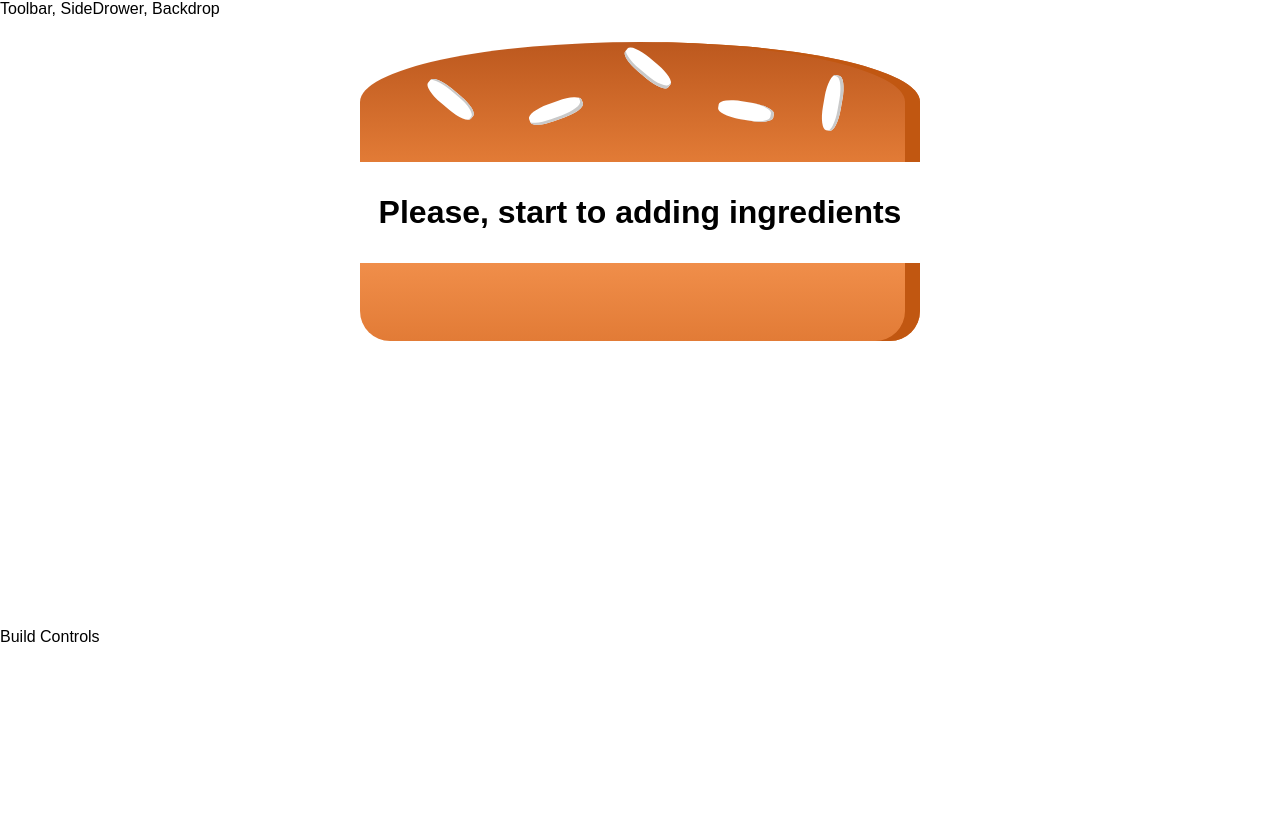
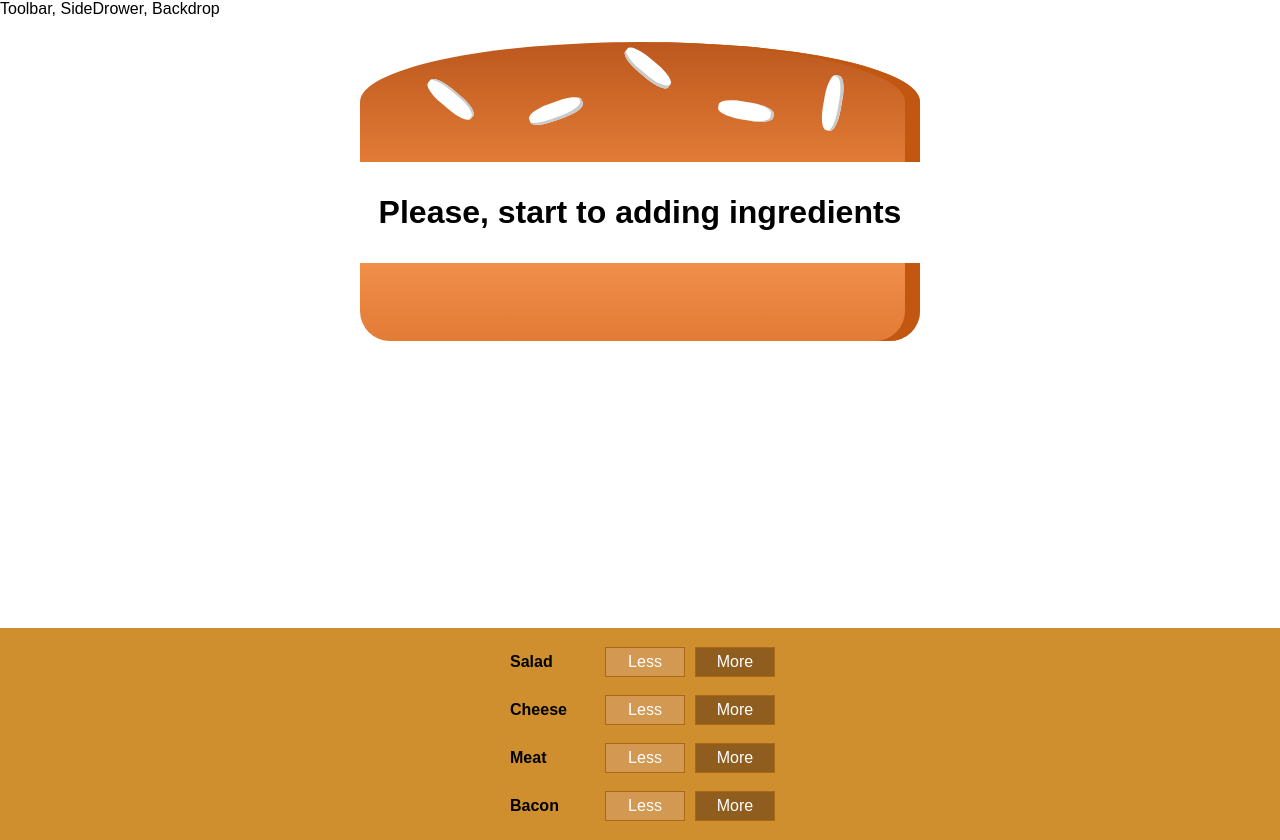
Before and after one commit to andreisavelev/burger-builder-react, a React app: page / in a window 1280 px wide. Before the commit the page ends 800 px from the top, so only its background shows below. Built offline with nearby package versions, Linux system fonts and the light colour scheme.

Commit message:
Create and importing build controls in main BurgerBuilder component

```diff
--- /dev/null
+++ b/src/components/burger/BuildControls/BuildControl/BuildControl.css
@@ -0,0 +1,56 @@
+.BuildControl {
+    display: flex;
+    justify-content: space-between;
+    align-items: center;
+    margin: 5px 0;
+}
+
+.BuildControl button {
+    display: block;
+    font: inherit;
+    padding: 5px;
+    margin: 0 5px;
+    width: 80px;
+    border: 1px solid #AA6817;
+    cursor: pointer;
+    outline: none;
+}
+
+.BuildControl button:disabled {
+    background-color: #AC9980;
+    border: 1px solid #7E7365;
+    color: #ccc;
+    cursor: default;
+}
+
+.BuildControl button:hover:disabled {
+    background-color: #AC9980;
+    color: #ccc;
+    cursor: not-allowed;
+}
+
+.Label {
+    padding: 10px;
+    font-weight: bold;
+    width: 80px;
+}
+
+.BuildControl .Less {
+    background-color: #D39952;
+    color: white;
+}
+
+.BuildControl .More {
+    background-color: #8F5E1E;
+    color: white;
+}
+
+.BuildControl .Less:hover, .BuildControl .Less:active {
+    background-color: #DAA972;
+    color: white;
+}
+
+.BuildControl .More:hover,.BuildControl .More:active {
+    background-color: #99703F;
+    color: white;
+}
--- /dev/null
+++ b/src/components/burger/BuildControls/BuildControl/BuildControl.js
@@ -0,0 +1,15 @@
+import React from 'react';
+
+import classes from './BuildControl.css';
+
+const BuildControl = props => {
+    return (
+        <div className={classes.BuildControl}>
+            <label className={classes.Label}>{props.label}</label>
+            <button className={classes.Less}>Less</button>
+            <button className={classes.More}>More</button>
+        </div>
+    );
+};
+
+export default BuildControl;
--- /dev/null
+++ b/src/components/burger/BuildControls/BuildControls.css
@@ -0,0 +1,12 @@
+.BuildControls {
+    display: flex;
+    flex-flow: column;
+    align-items: center;
+
+    width: 100%;
+    margin: auto;
+    padding: 10px 0;
+
+    background-color: #CF8F2E;
+    box-shadow: 0 2px 1px #ccc
+}
--- /dev/null
+++ b/src/components/burger/BuildControls/BuildControls.js
@@ -0,0 +1,32 @@
+import React from 'react';
+
+import classes from './BuildControls.css';
+import BuildControl from './BuildControl/BuildControl';
+
+const controls = [
+    {
+        label: 'Salad',
+        type: 'salad'
+    },
+    {
+        label: 'Cheese',
+        type: 'cheese'
+    },
+    {
+        label: 'Meat',
+        type: 'meat'
+    },
+    {
+        label: 'Bacon',
+        type: 'bacon'
+    }
+];
+const BuildControls = props => {
+    return (
+        <div className={classes.BuildControls}>
+            {controls.map(control => <BuildControl key={control.label} label={control.label} />)}
+        </div>
+    );
+};
+
+export default BuildControls;
--- a/src/containers/BurgerBuilder/BurgerBuilder.js
+++ b/src/containers/BurgerBuilder/BurgerBuilder.js
@@ -1,7 +1,8 @@
 import React, { Component } from 'react';
 
 import Aux from '../../hoc/Auxiliary';
-import Burger from '../../components/burger/Burger'
+import Burger from '../../components/burger/Burger';
+import BuildControls from '../../components/burger/BuildControls/BuildControls.js'
 
 /**
  * @classdesc Main burger builder component that includes Burger and Build Controls
@@ -22,7 +23,7 @@ class BurgerBuilder extends Component {
         return (
             <Aux>
                 <Burger ingredients={this.state.ingredients} />
-                <div>Build Controls</div>
+                <BuildControls />
             </Aux>
         );
     }
```
